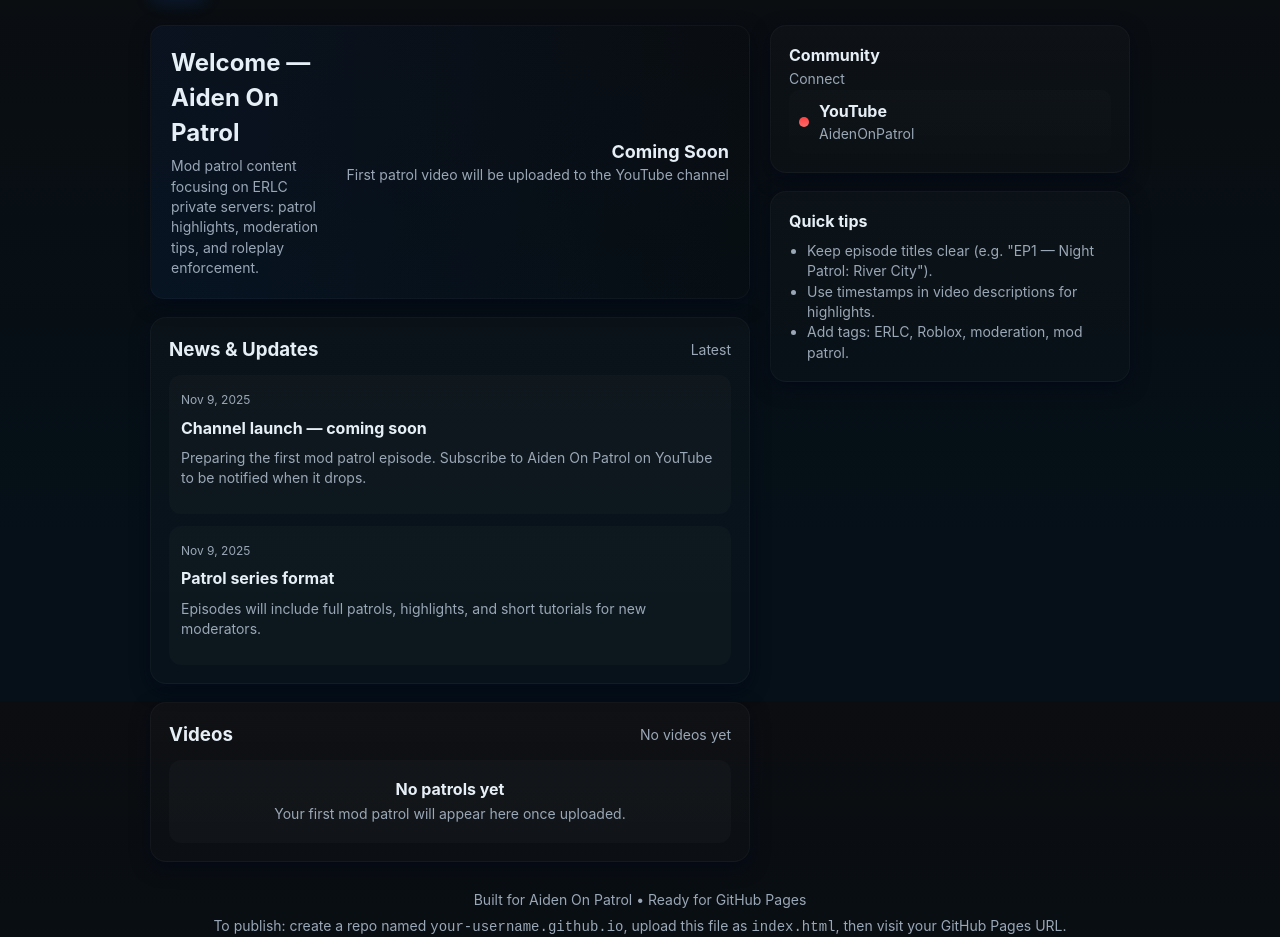
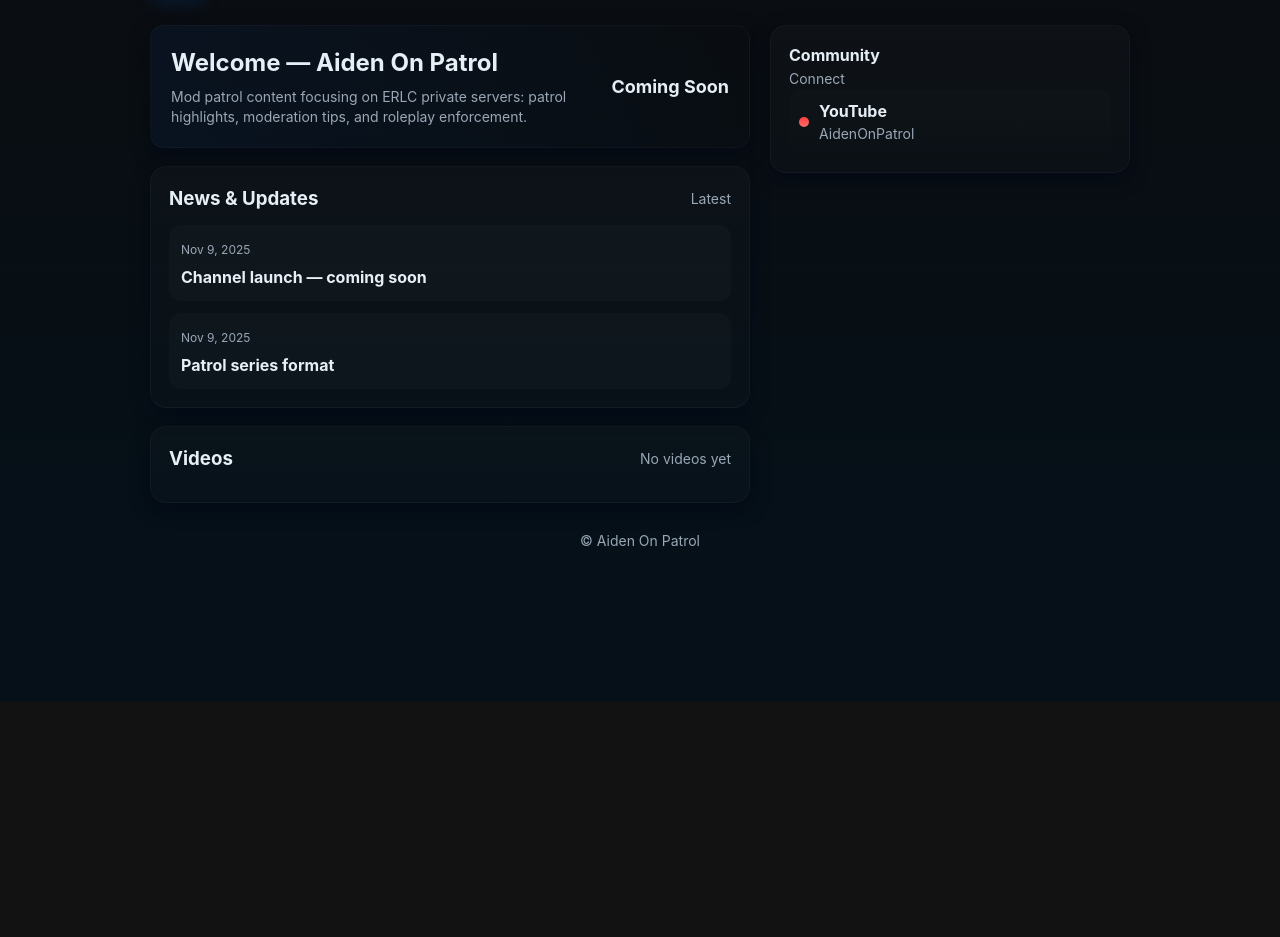
Before and after one commit to aidenonpatrol/Website, a plain HTML site: page index.html in a window 1280 px wide. Shown: the part 99-1036 px from the top of the page. After the commit the page ends 800 px from the top, so only its background shows below. Drawn offline with Linux system fonts and the light colour scheme.

Commit message:
Update index.html

```diff
--- a/index.html
+++ b/index.html
@@ -11,7 +11,6 @@
       --card:#0f1720;
       --muted:#9aa7b6;
       --accent:#0b63ff;
-      --glass: rgba(255,255,255,0.03);
       --radius:16px;
       --maxw:980px;
       font-family: Inter, ui-sans-serif, system-ui, -apple-system, "Segoe UI", Roboto, "Helvetica Neue", Arial;
@@ -62,7 +61,6 @@
     .news-item h3{margin:6px 0 0 0;font-size:16px}
 
     .videos{display:grid;grid-template-columns:repeat(auto-fit,minmax(240px,1fr));gap:12px;margin-top:12px}
-    iframe{border:none;border-radius:10px;width:100%;aspect-ratio:16/9}
 
     .links{display:flex;flex-direction:column;gap:8px}
     .link{display:flex;align-items:center;gap:10px;padding:10px;border-radius:10px;background:linear-gradient(180deg, rgba(255,255,255,0.01), rgba(255,255,255,0.005));text-decoration:none;color:inherit}
@@ -99,7 +97,6 @@
           <div class="right">
             <div style="text-align:right">
               <div style="font-weight:700;font-size:18px">Coming Soon</div>
-              <div class="muted">First patrol video will be uploaded to the YouTube channel</div>
             </div>
           </div>
         </section>
@@ -115,13 +112,11 @@
               <article class="news-item">
                 <time>Nov 9, 2025</time>
                 <h3>Channel launch — coming soon</h3>
-                <p class="muted" style="margin-top:8px">Preparing the first mod patrol episode. Subscribe to Aiden On Patrol on YouTube to be notified when it drops.</p>
               </article>
 
               <article class="news-item">
                 <time>Nov 9, 2025</time>
                 <h3>Patrol series format</h3>
-                <p class="muted" style="margin-top:8px">Episodes will include full patrols, highlights, and short tutorials for new moderators.</p>
               </article>
 
             </div>
@@ -135,12 +130,7 @@
               <span class="muted">No videos yet</span>
             </div>
 
-            <div class="videos" style="margin-top:12px">
-              <div class="video-card" style="padding:18px;border-radius:12px;background:rgba(255,255,255,0.02);text-align:center">
-                <div style="font-weight:700">No patrols yet</div>
-                <small class="muted">Your first mod patrol will appear here once uploaded.</small>
-              </div>
-            </div>
+            <div class="videos" style="margin-top:12px"></div>
 
           </div>
         </section>
@@ -160,23 +150,11 @@
             </a>
           </div>
         </div>
-
-        <div style="height:18px"></div>
-
-        <div class="card">
-          <h4 style="margin:0 0 8px 0">Quick tips</h4>
-          <ul class="muted" style="padding-left:18px;margin:0">
-            <li>Keep episode titles clear (e.g. "EP1 — Night Patrol: River City").</li>
-            <li>Use timestamps in video descriptions for highlights.</li>
-            <li>Add tags: ERLC, Roblox, moderation, mod patrol.</li>
-          </ul>
-        </div>
       </aside>
     </div>
 
     <footer>
-      <div class="muted">Built for Aiden On Patrol • Ready for GitHub Pages</div>
-      <div class="muted" style="margin-top:6px">To publish: create a repo named <code>your-username.github.io</code>, upload this file as <code>index.html</code>, then visit your GitHub Pages URL.</div>
+      <div class="muted">© Aiden On Patrol</div>
     </footer>
   </div>
 </body>
```
